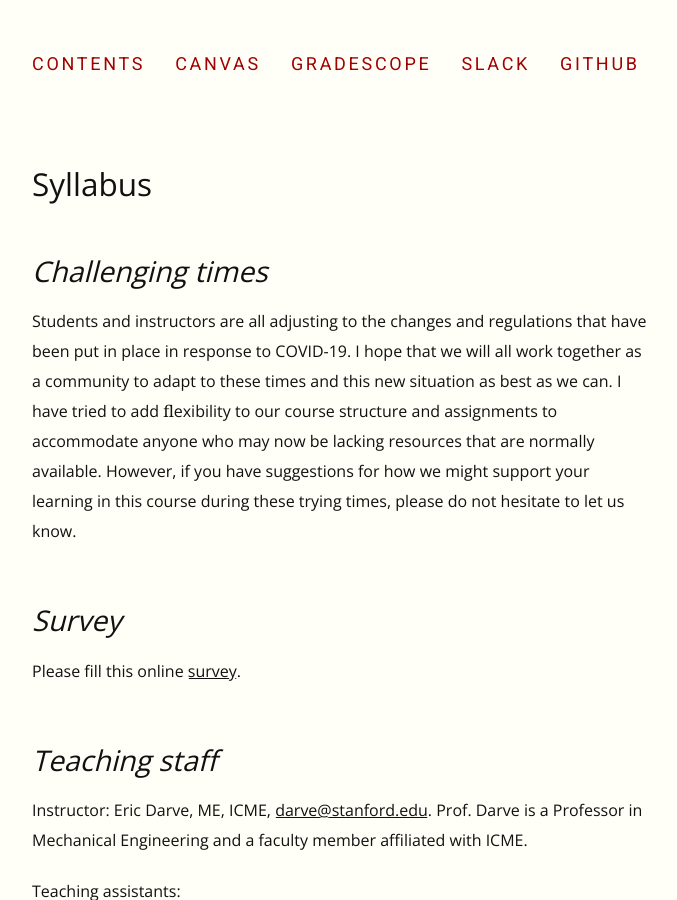
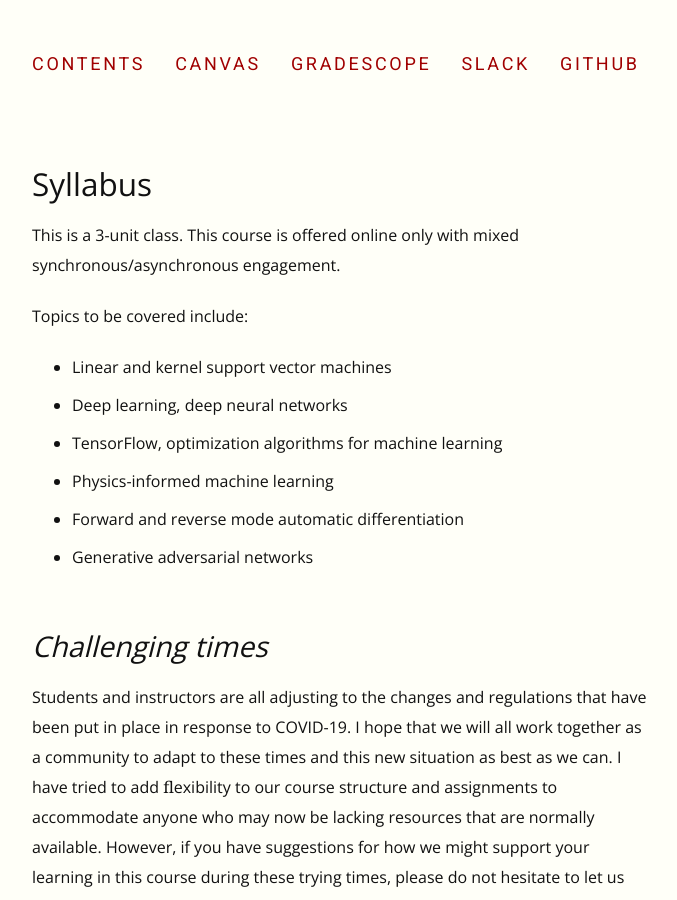
Before and after one commit to EricDarve/me343-cme216-winter-2021, a Jekyll site: the page built from syllabus.md, in a window 1280 px wide and 900 px high. Shown: the whole window, without its empty margins (128-805 px from the left). Built offline with Jekyll 4.4.1, drawn with Linux system fonts in a browser that asks for light colours.

Commit message:
syllabus

```diff
--- a/syllabus.md
+++ b/syllabus.md
@@ -2,6 +2,17 @@
 layout: page
 title: Syllabus
 ---
+
+This is a 3-unit class. This course is offered online only with mixed synchronous/asynchronous engagement.
+
+Topics to be covered include:
+
+- Linear and kernel support vector machines
+- Deep learning, deep neural networks
+- TensorFlow, optimization algorithms for machine learning
+- Physics-informed machine learning
+- Forward and reverse mode automatic differentiation
+- Generative adversarial networks
 
 ## Challenging times
 
```
